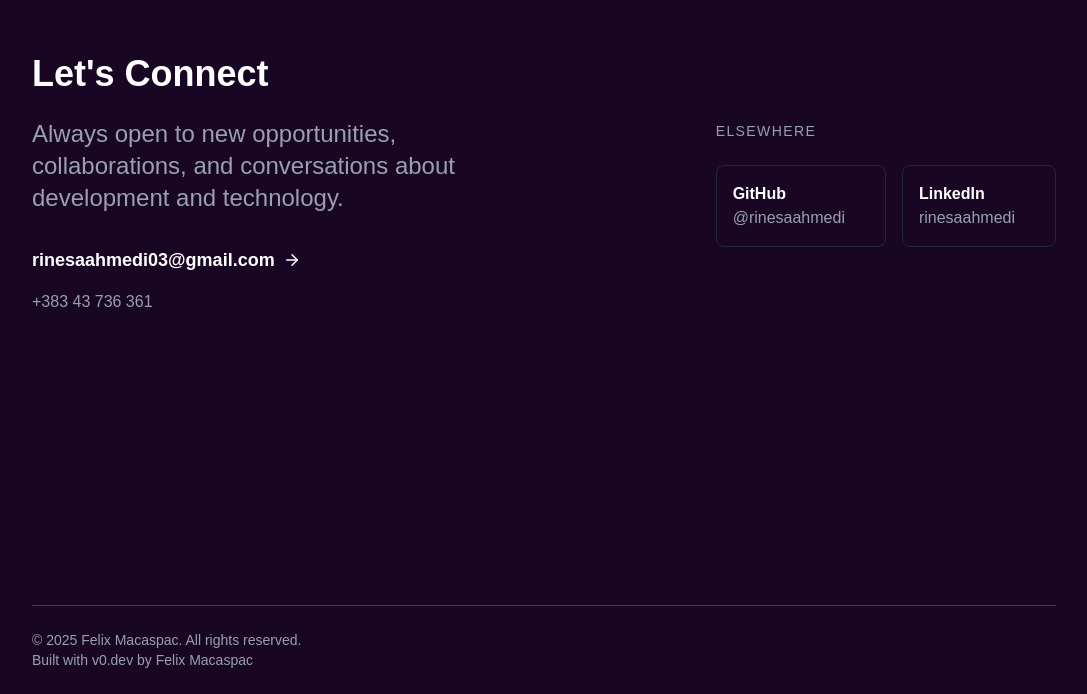
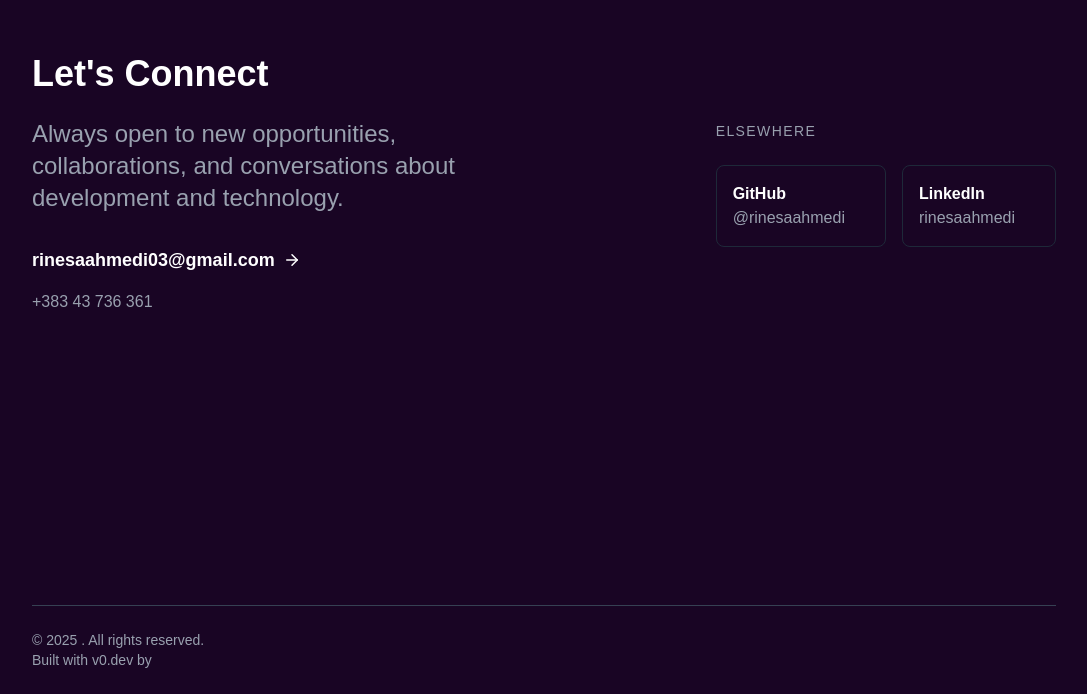
Before and after one commit to rinesaahmedi/my-portofolio, a Next.js app: page / in a window 1280 px wide. Shown: the part 2669-3363 px from the top of the page, without its empty margins (96-1183 px from the left). Built offline with nearby package versions, Linux system fonts and the light colour scheme.

Commit message:
small changes

```diff
--- a/src/app/page.jsx
+++ b/src/app/page.jsx
@@ -9,8 +9,8 @@ export default function Home() {
     <main className="relative">
       <SidebarDots />
       <Hero id="hero" />
+      <Projects id="projects" />
       <About id="about" />
-      <Projects id="projects" />
       <Contact id="contact" />
     </main>
   );
--- a/src/components/SidebarDots.jsx
+++ b/src/components/SidebarDots.jsx
@@ -30,7 +30,7 @@ export default function SidebarDots() {
         <a
           key={id}
           href={`#${id}`}
-          className={`w-3 h-3 rounded-full transition-colors ${
+          className={`w-2 h-8 rounded-full transition-colors ${
             active === id ? "bg-white" : "bg-gray-500"
           }`}
         />
--- a/src/components/sections/Contact.jsx
+++ b/src/components/sections/Contact.jsx
@@ -45,8 +45,8 @@ export default function Contact({ id }) {
           </div>
         </div>
         <footer className="mt-12 text-start text-gray-400 text-sm py-6 border-t border-gray-700">
-          <p>© 2025 Felix Macaspac. All rights reserved.</p>
-          <p>Built with v0.dev by Felix Macaspac</p>
+          <p>© 2025 . All rights reserved.</p>
+          <p>Built with v0.dev by </p>
         </footer>
       </div>
     </Section>
```
